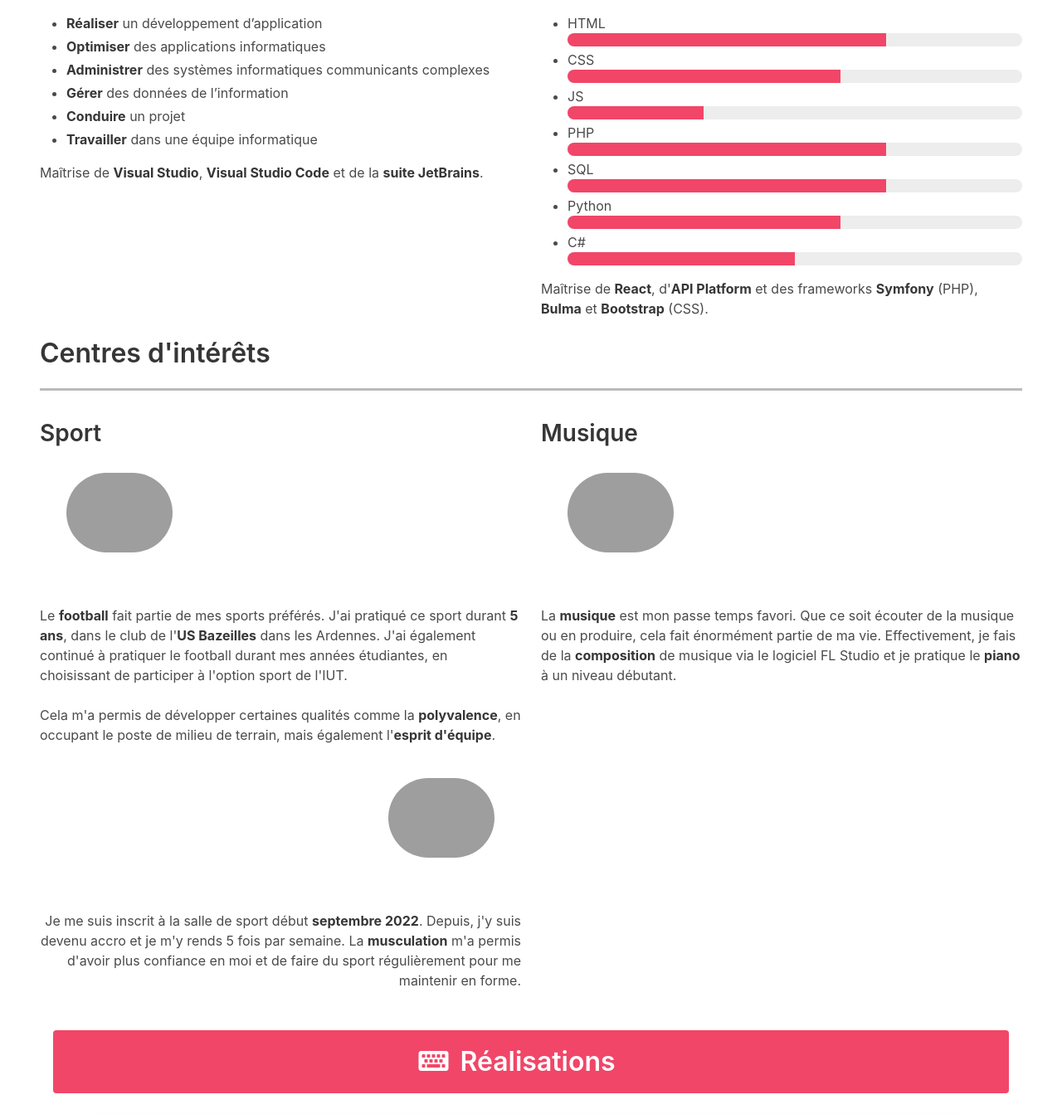
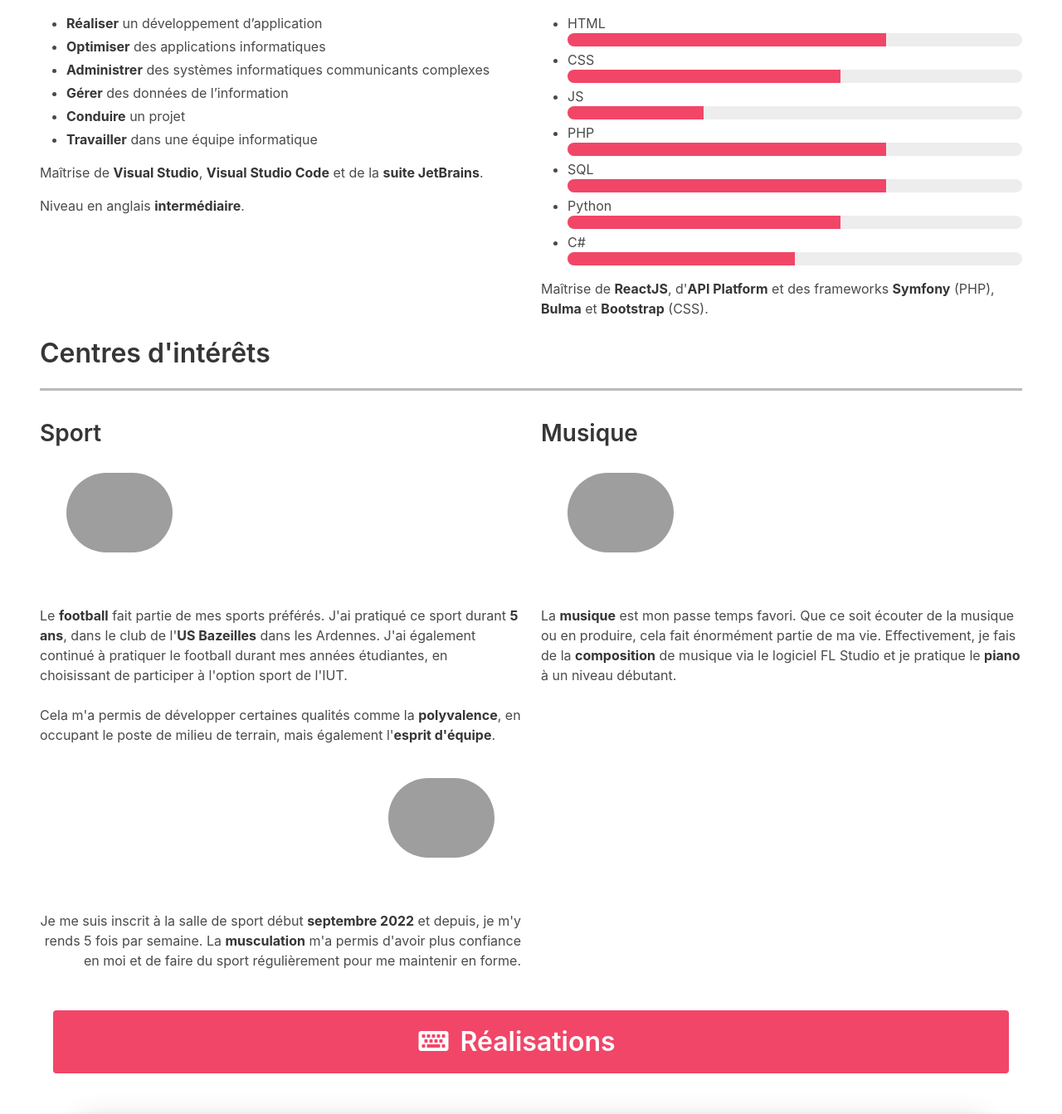
Before and after one commit to cyrilmnl/portfolio, a PHP site: page / in a window 1280 px wide. Shown: the part 843-2186 px from the top of the page at 83% size. Run offline with PHP 8.4, Linux system fonts and the light colour scheme; some libraries are stand-ins or nearby versions; grey boxes are pictures that could not be loaded.

Commit message:
Modification du contenu du portfolio et du style du bouton "retour en haut"

```diff
--- a/public/contact.php
+++ b/public/contact.php
@@ -96,7 +96,7 @@ $pageweb->appendContent(
         </div>
         <div class="level-item has-text-centered">
             <div>
-                <p class="heading">Objectif</p>
+                <p class="heading">Projet professionnel</p>
                 <p class="subtitle has-text-white-ter">Développeur full-stack</p>
             </div>
         </div>
--- a/public/css/style.css
+++ b/public/css/style.css
@@ -130,6 +130,12 @@ hr.solid {
 #scroll_to_top a {
     text-decoration: none;
     color: white;
+    transition-duration: .1s;
+}
+
+#scroll_to_top a:hover {
+    transition-duration: .1s;
+    color: darkgrey;
 }
 
 /* Formulaire de contact */
--- a/public/index.php
+++ b/public/index.php
@@ -96,7 +96,7 @@ $pageweb->appendContent(
         </div>
         <div class="level-item has-text-centered">
             <div>
-                <p class="heading">Objectif</p>
+                <p class="heading">Projet professionnel</p>
                 <p class="subtitle has-text-white-ter">Développeur full-stack</p>
             </div>
         </div>
@@ -167,6 +167,10 @@ $pageweb->appendContent(
                         Maîtrise de <strong>Visual Studio</strong>, <strong>Visual Studio Code</strong> et de la
                         <strong>suite JetBrains</strong>.
                     </p>
+
+                    <p>
+                        Niveau en anglais <strong>intermédiaire</strong>.
+                    </p>
                 </div>
 
                 <div class="column">
@@ -183,7 +187,7 @@ $pageweb->appendContent(
                     </ul>
 
                     <p>
-                        Maîtrise de <strong>React</strong>, d'<strong>API Platform</strong> et des frameworks <strong>Symfony</strong> (PHP), <strong>
+                        Maîtrise de <strong>ReactJS</strong>, d'<strong>API Platform</strong> et des frameworks <strong>Symfony</strong> (PHP), <strong>
                         Bulma</strong> et <strong>Bootstrap</strong> (CSS).
                     </p>
                 </div>
@@ -223,10 +227,9 @@ $pageweb->appendContent(
                         </figure>
 
                         <p>
-                            Je me suis inscrit à la salle de sport début <strong>septembre 2022</strong>. Depuis, j'y
-                            suis devenu accro et je m'y rends 5 fois par semaine. La <strong>musculation</strong> m'a
-                            permis d'avoir plus confiance en moi et de faire du sport régulièrement pour me maintenir
-                            en forme.
+                            Je me suis inscrit à la salle de sport début <strong>septembre 2022</strong> et depuis, je
+                            m'y rends 5 fois par semaine. La <strong>musculation</strong> m'a permis d'avoir plus
+                            confiance en moi et de faire du sport régulièrement pour me maintenir en forme.
                         </p>
                     </div>
                 </div>
```
